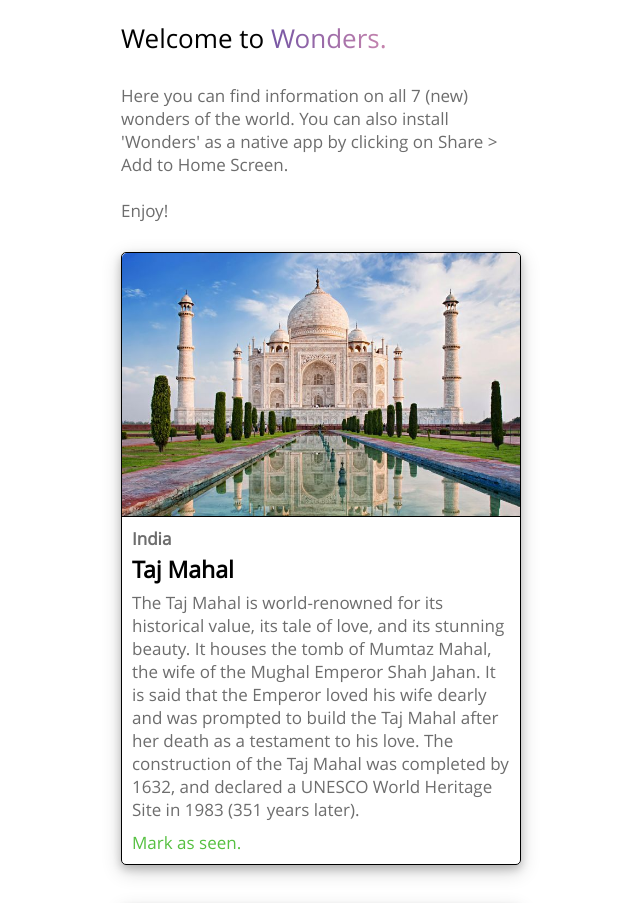
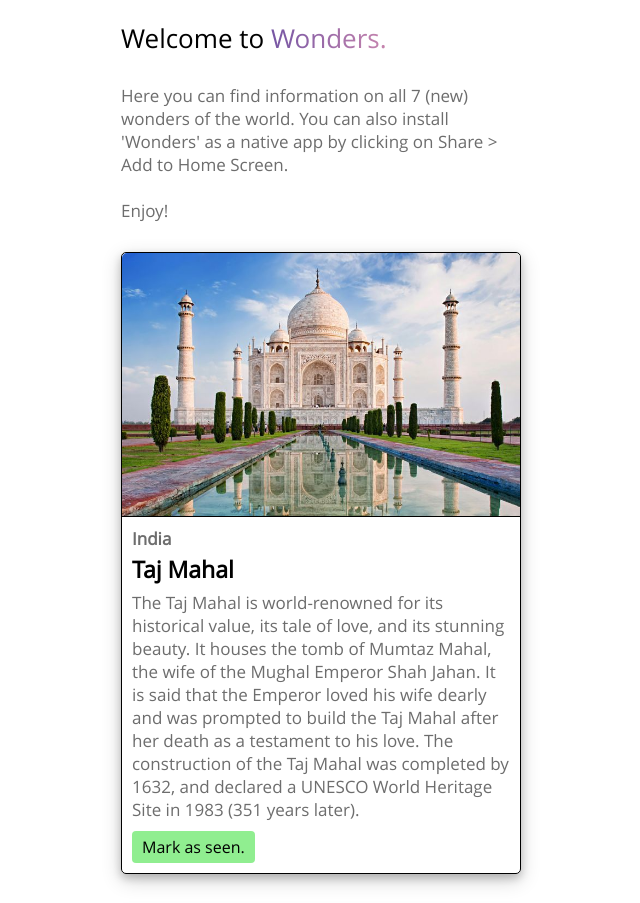
Before and after one commit to anton25360/react-Wonders, a React (Create React App) app: page / in a window 1280 px wide. Shown: the top 903 px of the page, without its empty margins (319-959 px from the left). Built offline with nearby package versions, Linux system fonts and the light colour scheme.

Commit message:
visited button chamges color upon 'visited'

```diff
--- a/src/components/WonderCard.css
+++ b/src/components/WonderCard.css
@@ -47,6 +47,21 @@
     text-align: left;
     color: rgb(86, 192, 65);
     font-size: 17px;
+    /* background-color: lightgreen; */
+}
+
+.markBtn{
+    background-color: lightgreen;
+    margin: 0 10px 10px 10px;
+    float: left;
+    font-size: 16px;
+    padding: 5px 10px;
+    border: none;
+    border-radius: 4px;
+}
+
+.revert{
+    background-color: coral;
 }
 
 /* mobile */
--- a/src/components/WonderCard.js
+++ b/src/components/WonderCard.js
@@ -7,6 +7,7 @@ let visitedMsg = 'You have visited it!'
 function markSeen(input) {
     localStorage.setItem(input, 'seen')
     document.getElementById(input).innerText = visitedMsg
+    document.getElementById(input).classList.add("revert");
 }
 
 export class WonderCard extends Component {
@@ -14,7 +15,9 @@ export class WonderCard extends Component {
     //marks as seen if 'seen' propery exists onLoad
     componentDidMount(){
         if (localStorage.getItem(this.props.num) === 'seen') {
+
             document.getElementById(this.props.num).innerText = visitedMsg
+            document.getElementById(this.props.num).classList.add("revert");
         }
     }
 
@@ -25,7 +28,9 @@ export class WonderCard extends Component {
                 <h2 className='cardLocation'>{this.props.location}</h2>
                 <h1 className='cardName'>{this.props.name}</h1>
                 <p className='cardInfo'>{this.props.info}</p>
-                <p onClick={()=>{markSeen(this.props.num)}} className='cardMark' id={this.props.num}>Mark as seen.</p>
+                {/* <p onClick={()=>{markSeen(this.props.num)}} className='cardMark' id={this.props.num}>Mark as seen.</p> */}
+                <button onClick={()=>{markSeen(this.props.num)}} className='markBtn' id={this.props.num}>Mark as seen.</button>
+                {/* <button className='markBtn'>Mark as seen</button> */}
             </div>
         )
     }
```
